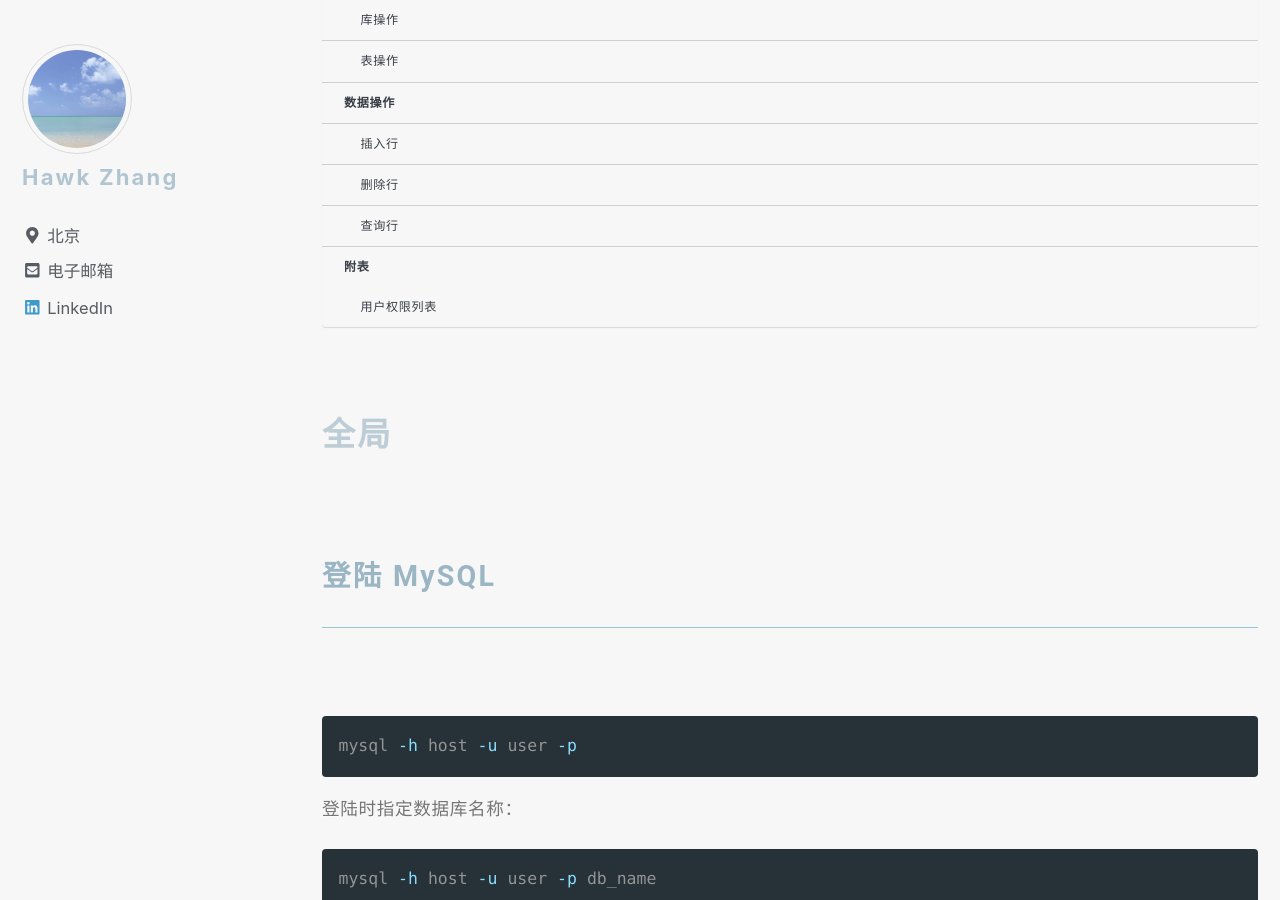
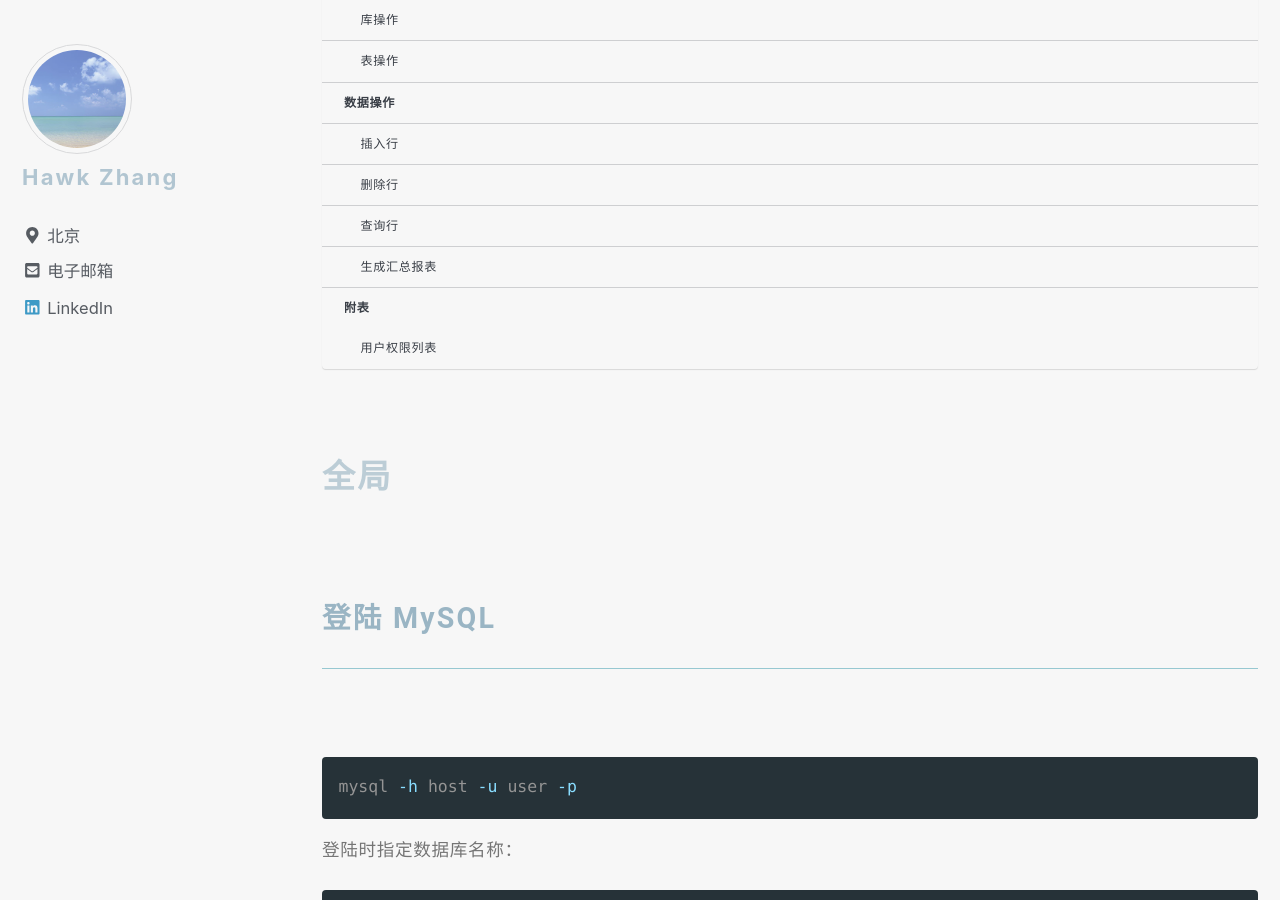
Before and after one commit to narru888/linotes_note, a Jekyll site: the page built from _posts/mysql/2016-04-02-statements.md, in a window 1280 px wide and 900 px high, scrolled down 682 px. Built offline with Jekyll 4.4.1, drawn with Linux system fonts in a browser that asks for light colours; nearby versions of some CDN libraries; a script that is not in the unit is left out.

Commit message:
update on 2018-10-14 10:44:01 CST

```diff
--- a/_posts/mysql/2016-04-02-statements.md
+++ b/_posts/mysql/2016-04-02-statements.md
@@ -644,6 +644,17 @@
 
 
 
+### 生成汇总报表
+
+
+
+
+
+
+
+
+
+
 
 
 
```
